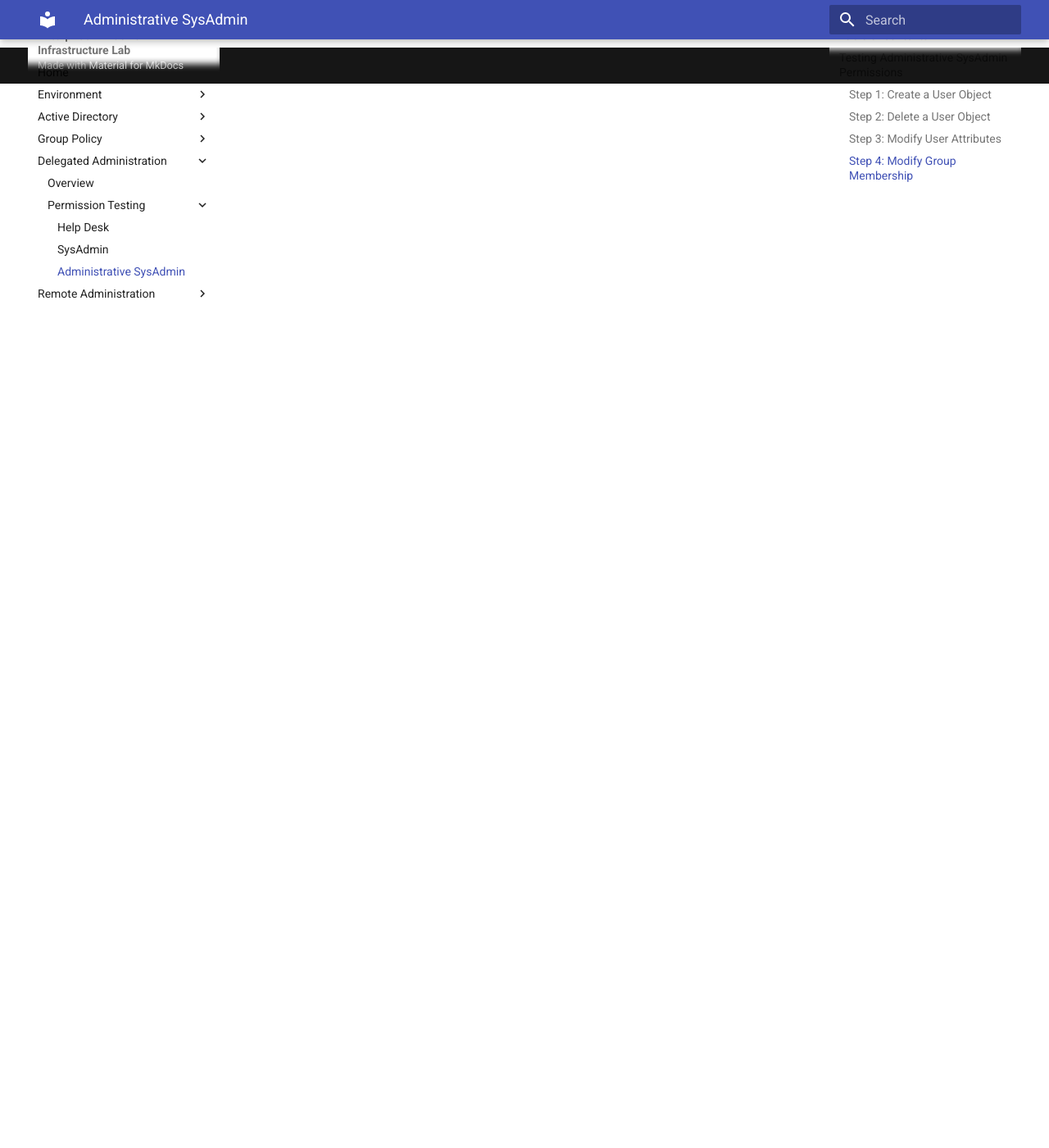
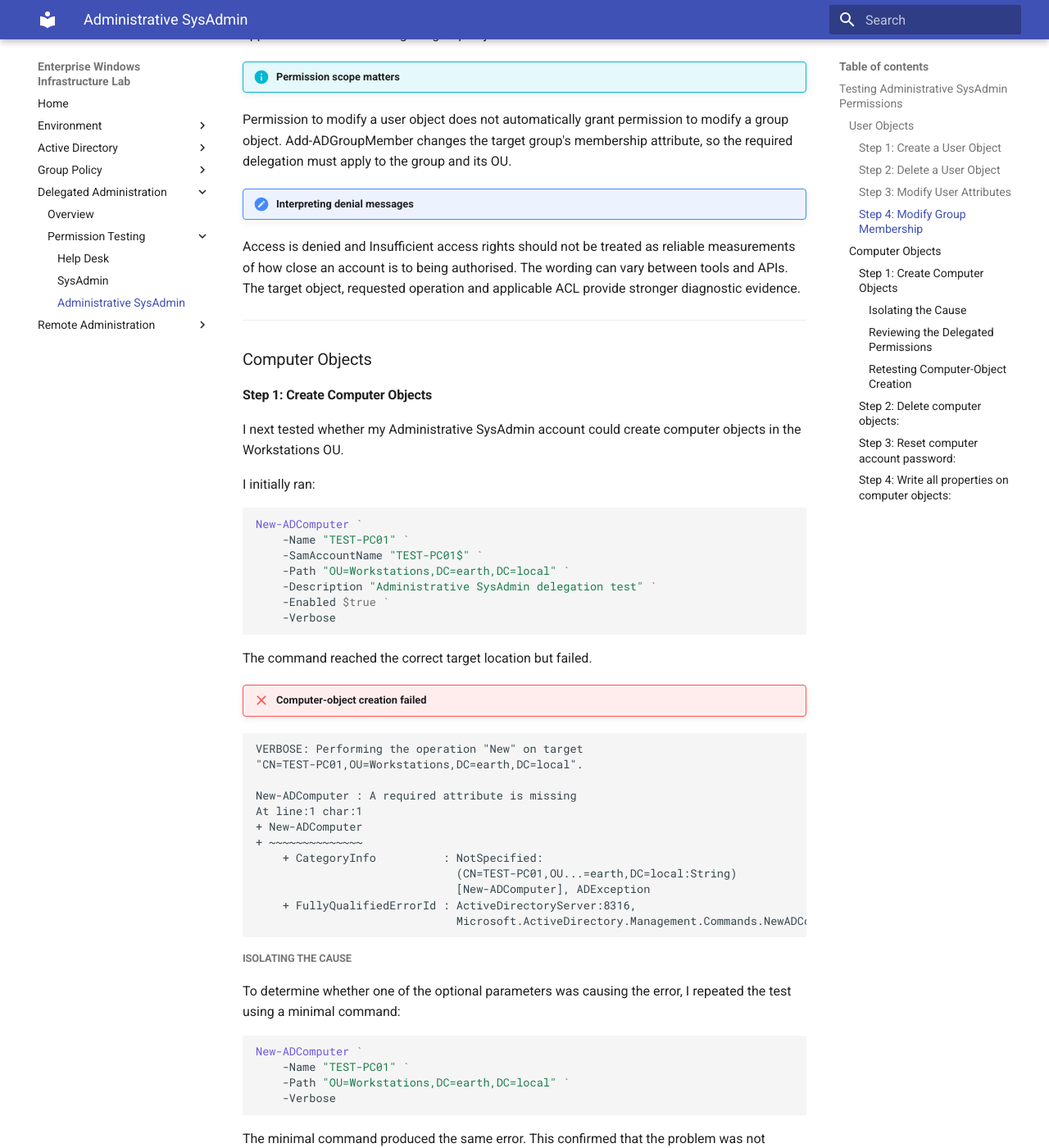
Before and after one commit to IsaacAzure/enterprise-homelab, an MkDocs documentation site: the page built from docs/delegated-administration/permission-testing/administrative_sysadmin.md, in a window 1280 px wide and 1400 px high, scrolled down 4610 px. Shown: the whole window at 82% size. Built offline with MkDocs 1.6.1 and Material for MkDocs 9.7.7, drawn with Linux system fonts in a browser that asks for light colours; some of the changed text lies outside the part shown.

Commit message:
Admin Tier Sys Admin Computer Objects

````diff
--- a/docs/delegated-administration/permission-testing/administrative_sysadmin.md
+++ b/docs/delegated-administration/permission-testing/administrative_sysadmin.md
@@ -4,22 +4,24 @@
 
 The purpose of this testing is to confirm that the Administrative SysAdmin accounts can perform the higher-risk operations intentionally denied to standard SysAdmins. This page will be expanded as I complete each test.
 
-### Step 1: Create a User Object
+### User Objects
+
+#### Step 1: Create a User Object
 
 I first attempted to create a test user in the Company Users OU:
-
+```Powershell
 New-ADUser -Name "Test User" `
     -SamAccountName "tuse" `
     -Path "OU=Company Users,DC=earth,DC=local" `
     -Enabled $true `
     -AccountPassword (ConvertTo-SecureString "Password1!" -AsPlainText -Force)
-
+```
 The command returned no error.
 
 I verified that the user had been created successfully:
-
+```Powershell
 Get-ADUser -Identity "tuse"
-
+```
 ![New-ADUser](/assets/images/adm_sys_test_user.png)
 
 The query returned the new account, confirming that the Administrative SysAdmin role could create user objects in Company Users.
@@ -27,7 +29,7 @@
 However, I had not supplied GivenName or Surname, so those attributes were not populated.
 
 I created a second account with the additional attributes:
-
+```Powershell
 New-ADUser -Name "Test2 User2" `
     -GivenName "Test2" `
     -Surname "User2" `
@@ -36,7 +38,7 @@
     -Enabled $true `
     -AccountPassword (ConvertTo-SecureString "Password1!" -AsPlainText -Force) `
     -Verbose
-
+```
 I then verified that tuse2 had been created.
 
 !!! success "User creation confirmed"
@@ -45,12 +47,12 @@
 !!! note "Name attributes"
 The Name parameter creates the object's display name but does not automatically populate GivenName and Surname. Those attributes must be supplied separately when required.
 
-### Step 2: Delete a User Object
+#### Step 2: Delete a User Object
 
 I next attempted to delete the second test account:
-
+```Powershell
 Remove-ADUser -Identity "tuse2"
-
+```
 The deletion initially returned Access is denied.
 
 I reviewed Effective Access for the Administrative SysAdmin account. The interface showed permission to create and delete user objects.
@@ -60,9 +62,9 @@
 After applying the predefined delegation, I reran the deletion command. It completed without an error.
 
 I confirmed that the account no longer existed:
-
+```Powershell
 Get-ADUser -Identity "tuse2"
-
+```
 The query could no longer find the user, validating the deletion.
 
 ![Delete Test User](/assets/images/adm_sys_remove_test_user.png)
@@ -73,53 +75,53 @@
 !!! tip "Validate effective permissions operationally"
 Effective Access is useful for investigation, but the final validation should be the real administrative operation. The initial deletion test exposed a difference between the displayed permissions and the permission set required by the command.
 
-### Step 3: Modify User Attributes
+#### Step 3: Modify User Attributes
 
 I tested whether the Administrative SysAdmin role could modify user attributes by updating the remaining test account:
-
+```Powershell
 Set-ADUser -Identity "tuse" `
     -Department "Finance" `
     -Title "Test Man" `
     -Description "Angela"
-
+```
 The command completed successfully.
 
 I verified the updated attributes:
-
+```Powershell
 Get-ADUser -Identity "tuse" `
     -Properties Department, Title, Description
-
+```
 The query returned the new department, title and description values.
 
 !!! success "User-property modification confirmed"
 The delegated Write all properties permission allowed the Administrative SysAdmin role to modify user attributes in Company Users.
 
-### Step 4: Modify Group Membership
+#### Step 4: Modify Group Membership
 
 I attempted to add the test user to EL_HelpDesk:
-
+```Powershell
 Add-ADGroupMember -Identity "EL_HelpDesk" `
     -Members "tuse"
-
+```
 The command initially returned:
 
 <div class="error-message">
 Insufficient access rights to perform the operation.
 </div>
 
-The account had broad permissions over Company Users, but the error identified EL_HelpDesk as the target ADGroup. This directed the investigation towards the permissions on the OU containing the security groups.
+The account had broad permissions over Company Users, but the error identified EL_HelpDesk as the target ADGroup. This directed the investigation towards the permissions on the "Groups" OU containing the security groups.
 
-I reviewed the Security Groups OU and found delegated entries for the standard SysAdmin role, but none for the Administrative SysAdmin role.
+I reviewed the Groups OU and found delegated entries for the standard SysAdmin role, but none for the Administrative SysAdmin role.
 
 Permissions on Company Users did not extend to group objects stored in a separate OU. I therefore granted the Administrative SysAdmin role the intended management permissions over the Security Groups OU.
 
 After applying the change, I reran Add-ADGroupMember and it completed successfully.
 
 I verified the membership through the test user's MemberOf attribute:
-
+```Powershell
 Get-ADUser -Identity "tuse" -Properties MemberOf |
     Select-Object Name, MemberOf
-
+```
 ![Modify Group validation](/assets/images/adm_sys_modify_group_validation.png)
 
 !!! success "Group-membership management confirmed"
@@ -130,3 +132,110 @@
 
 !!! note "Interpreting denial messages"
 Access is denied and Insufficient access rights should not be treated as reliable measurements of how close an account is to being authorised. The wording can vary between tools and APIs. The target object, requested operation and applicable ACL provide stronger diagnostic evidence.
+
+---
+
+### Computer Objects
+
+#### Step 1: Create Computer Objects
+
+I next tested whether my Administrative SysAdmin account could create computer objects in the Workstations OU.
+
+I initially ran:
+
+```powershell
+New-ADComputer `
+    -Name "TEST-PC01" `
+    -SamAccountName "TEST-PC01$" `
+    -Path "OU=Workstations,DC=earth,DC=local" `
+    -Description "Administrative SysAdmin delegation test" `
+    -Enabled $true `
+    -Verbose
+```
+
+The command reached the correct target location but failed.
+
+!!! failure "Computer-object creation failed"
+
+```text
+VERBOSE: Performing the operation "New" on target
+"CN=TEST-PC01,OU=Workstations,DC=earth,DC=local".
+
+New-ADComputer : A required attribute is missing
+At line:1 char:1
++ New-ADComputer
++ ~~~~~~~~~~~~~~
+    + CategoryInfo          : NotSpecified:
+                              (CN=TEST-PC01,OU...=earth,DC=local:String)
+                              [New-ADComputer], ADException
+    + FullyQualifiedErrorId : ActiveDirectoryServer:8316,
+                              Microsoft.ActiveDirectory.Management.Commands.NewADComputer
+```
+
+##### Isolating the Cause
+
+To determine whether one of the optional parameters was causing the error, I repeated the test using a minimal command:
+
+```Powershell
+New-ADComputer `
+    -Name "TEST-PC01" `
+    -Path "OU=Workstations,DC=earth,DC=local" `
+    -Verbose
+```
+
+The minimal command produced the same error. This confirmed that the problem was not caused by the additional attributes in the original command.
+
+##### Reviewing the Delegated Permissions
+
+I reviewed the permissions assigned to EL_Adm_SysAdmins on the Workstations OU.
+
+The Administrative SysAdmin permissions had previously been configured for the Company Users and security-groups OUs. However, the required computer-object permissions had not been correctly delegated on the Workstations OU.
+
+I corrected the delegation by granting EL_Adm_SysAdmins the following permissions over computer objects within the Workstations OU:
+
+* Create computer objects
+* Delete computer objects
+* Read all properties
+* Write all properties
+* Reset password
+* Validated write to DNS host name
+* Validated write to service principal name
+
+
+##### Retesting Computer-Object Creation
+
+After correcting the delegation, I repeated the computer-object creation command:
+
+```Powershell
+New-ADComputer `
+    -Name "TEST-PC01" `
+    -Path "OU=Workstations,DC=earth,DC=local" `
+    -Description "Administrative SysAdmin delegation test" `
+    -Enabled $true `
+    -Verbose
+```
+!!! success "Computer object created successfully"
+
+This time, the command completed successfully without producing an error.
+
+I verified that the new computer object existed in the expected OU:
+```Powershell
+Get-ADComputer -Identity "TEST-PC01" `
+    -Properties Description |
+    Select-Object Name, Enabled, Description, DistinguishedName
+```
+The query returned TEST-PC01 under:
+
+OU=Workstations,DC=earth,DC=local
+
+![success full object creation](/assets/images/adm_sysadmin_New_ADComp.png)
+
+#### Step 2: Delete computer objects:
+
+
+
+#### Step 3: Reset computer account password:
+
+
+
+#### Step 4: Write all properties on computer objects:
````
Also changed, not shown: docs/assets/images/adm_sysadmin_New_ADComp.png (added).
